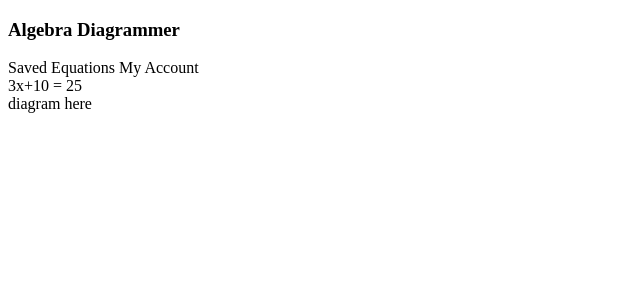
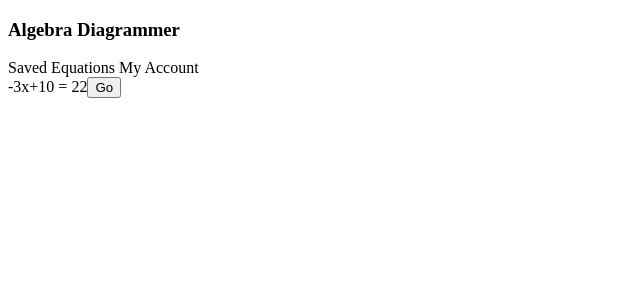
Before and after one commit to alexcaron/algebra-diagrams, a React (Create React App) app in the folder client/: page / in a window 1280 px wide. Shown: the top 300 px of the page, without its empty margins (0-640 px from the left). Built offline with nearby package versions, Linux system fonts and the light colour scheme; the HTML template or start-up script is replaced by a standard one.

Commit message:
create a button for displaying the equation in math-json

```diff
--- /dev/null
+++ b/client/src/components/Diagram.jsx
@@ -0,0 +1,9 @@
+import React from 'react';
+
+const Diagram = ({equation}) => {
+  return (
+    <div>{equation}</div>
+  );
+};
+
+export default Diagram;
--- a/client/src/components/Step.jsx
+++ b/client/src/components/Step.jsx
@@ -1,19 +1,18 @@
 import React, {useState} from 'react';
 import {ComputeEngine} from '@cortex-js/compute-engine';
+import Diagram from './Diagram.jsx';
+
 const Step = () => {
-  const [editing, setEditing] = useState(true);
-  const [equation, setEquation] = useState('');
-  const update = (e) => {
-    console.log(e.target.getValue('math-json'));
-  };
-
+  const [inputEquation, setInputEquation] = useState('');
+  const [displayEquation, setDisplayEquation] = useState('');
   return (
     <div className='step'>
       <div className='equation-content'>
-        <math-field onInput={e=>update(e)}>3x+10 = 25</math-field>
+        <math-field onInput={e=>setInputEquation(e.target.getValue('math-json'))}>-3x+10 = 22</math-field>
+        <input type="submit" value="Go" onClick={e=>setDisplayEquation(inputEquation)}/>
       </div>
       <div className='diagram-content'>
-        <div>diagram here</div>
+        <Diagram equation={displayEquation}/>
       </div>
     </div>
   );
```
Also changed, not shown: client/src/components/Editor.jsx (deleted, +0 -16 lines), 1 other file (tests, documents, lock files or other folders).
